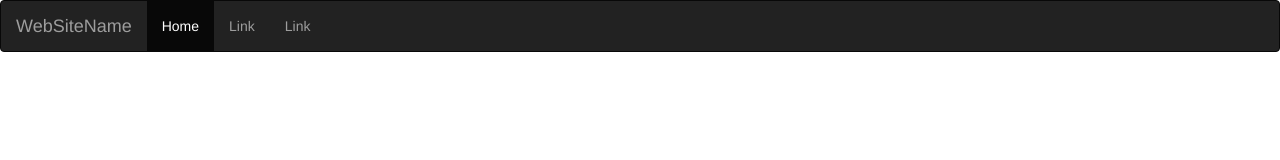
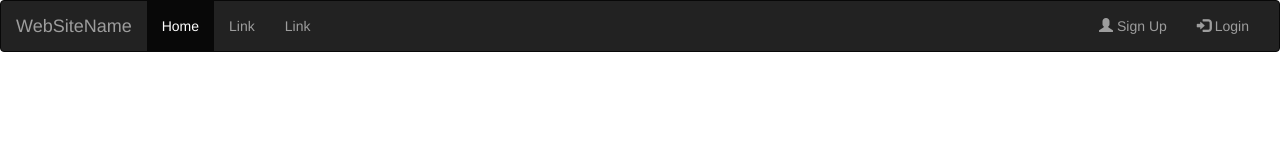
Before and after one commit to iKevinTsai/Bootstrap-3-Lesson, a plain HTML site: page navbar.html in a window 1280 px wide. Drawn offline with Linux system fonts and the light colour scheme.

Commit message:
導覽列加上 navbar-right 讓某些項目靠右

```diff
--- a/navbar.html
+++ b/navbar.html
@@ -27,6 +27,11 @@
                     <li><a href="#">Link</a></li>
                     <li><a href="#">Link</a></li>
                 </ul>
+                <!--某些項目可以用靠右-->
+                <ul class="nav navbar-nav navbar-right">
+                    <li><a href="#"><span class="glyphicon glyphicon-user"></span> Sign Up</a></li>
+                    <li><a href="#"><span class="glyphicon glyphicon-log-in"></span> Login</a></li>
+                </ul>
             </div>
         </div>
     </nav>
```
